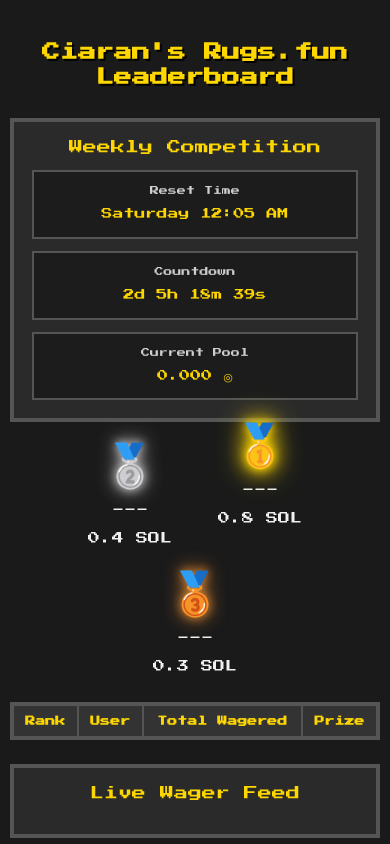
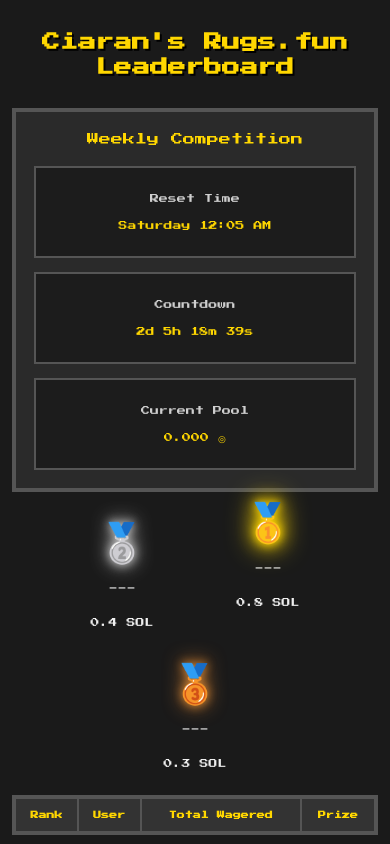
Before and after one commit to ciarandunne8-dev/CIARANS-RUGS-LEADERBOARD, a website: page public/index.html in a window 390 px wide. Shown: the top 844 px of the page. Drawn offline with nearby package versions, Linux system fonts and the light colour scheme; no server answers.

Commit message:
Improve spacing and layout

```diff
--- a/public/index.html
+++ b/public/index.html
@@ -6,6 +6,10 @@
   <title>Ciaran's Rugs.fun Leaderboard</title>
   <link href="https://fonts.googleapis.com/css2?family=Press+Start+2P&display=swap" rel="stylesheet" />
   <style>
+    * {
+      box-sizing: border-box;
+    }
+
     body {
       font-family: 'Press Start 2P', monospace;
       background: #1a1a1a;
@@ -13,13 +17,13 @@
       display: flex;
       flex-direction: column;
       align-items: center;
-      padding: 24px;
+      padding: 28px 20px 48px;
       margin: 0;
     }
 
     h1 {
       font-size: 24px;
-      margin: 16px 0 28px;
+      margin: 10px 0 28px;
       color: #ffd700;
       text-shadow: 2px 2px #000;
       text-align: center;
@@ -27,52 +31,58 @@
     }
 
     .panel {
-      width: min(950px, 95vw);
+      width: min(1100px, 100%);
       background: #2a2a2a;
       border: 4px solid #555;
-      margin-bottom: 24px;
+      margin-bottom: 26px;
       padding: 18px;
-      box-sizing: border-box;
     }
 
     .panel-title {
       font-size: 14px;
       color: #ffd700;
-      margin-bottom: 16px;
+      margin-bottom: 18px;
       text-align: center;
+      line-height: 1.5;
     }
 
     .competition-grid {
       display: grid;
       grid-template-columns: repeat(3, 1fr);
-      gap: 12px;
-      text-align: center;
+      gap: 14px;
     }
 
     .stat-box {
       background: #1c1c1c;
       border: 2px solid #555;
-      padding: 14px 10px;
+      padding: 18px 14px;
+      text-align: center;
+      min-height: 92px;
+      display: flex;
+      flex-direction: column;
+      justify-content: center;
     }
 
     .stat-label {
       font-size: 9px;
       color: #cfcfcf;
-      margin-bottom: 10px;
+      margin-bottom: 12px;
+      line-height: 1.6;
     }
 
     .stat-value {
       font-size: 11px;
       color: #ffd700;
-      line-height: 1.6;
+      line-height: 1.7;
     }
 
     .podium {
+      width: min(900px, 100%);
       display: flex;
       justify-content: center;
-      gap: 40px;
-      margin-bottom: 40px;
       align-items: flex-end;
+      gap: 56px;
+      margin: 8px 0 34px;
       flex-wrap: wrap;
     }
 
@@ -80,7 +90,7 @@
       display: flex;
       flex-direction: column;
       align-items: center;
-      width: 140px;
+      width: 150px;
       font-size: 12px;
       text-align: center;
     }
@@ -98,16 +108,20 @@
     }
 
     .medal {
-      font-size: 42px;
-      margin-bottom: 8px;
+      font-size: 46px;
+      margin-bottom: 10px;
       line-height: 1;
       display: inline-block;
       animation: bounce 3s ease-in-out infinite;
     }
 
     @keyframes bounce {
-      0%, 100% { transform: translateY(0); }
-      50% { transform: translateY(-10px); }
+      0%, 100% {
+        transform: translateY(0);
+      }
+      50% {
+        transform: translateY(-10px);
+      }
     }
 
     .gold-glow {
@@ -131,26 +145,29 @@
 
     .podium-user {
       margin-top: 8px;
-      min-height: 20px;
+      min-height: 24px;
+      line-height: 1.6;
     }
 
     .podium-prize {
-      margin-top: 8px;
+      margin-top: 10px;
+      line-height: 1.6;
     }
 
     table {
       border-collapse: collapse;
-      width: min(950px, 95vw);
+      width: min(1100px, 100%);
       background: #2a2a2a;
       border: 4px solid #555;
-      margin-bottom: 24px;
+      margin-bottom: 26px;
     }
 
     th, td {
-      padding: 10px;
+      padding: 12px 10px;
       text-align: center;
       border: 2px solid #555;
       font-size: 10px;
+      line-height: 1.5;
     }
 
     th {
@@ -181,25 +198,37 @@
     }
 
     .bottom-grid {
-      width: min(950px, 95vw);
+      width: min(1100px, 100%);
       display: grid;
       grid-template-columns: 1fr 1fr;
-      gap: 24px;
+      gap: 26px;
+      align-items: start;
+    }
+
+    .bottom-grid .panel {
+      width: 100%;
+      margin-bottom: 0;
+      min-height: 310px;
+      display: flex;
+      flex-direction: column;
     }
 
     .list {
       list-style: none;
       padding: 0;
       margin: 0;
+      width: 100%;
     }
 
     .list-item {
       background: #1c1c1c;
       border: 2px solid #555;
-      padding: 12px;
-      margin-bottom: 10px;
+      padding: 14px 12px;
+      margin-bottom: 12px;
       font-size: 9px;
-      line-height: 1.7;
+      line-height: 1.8;
+      width: 100%;
+      overflow-wrap: break-word;
     }
 
     .muted {
@@ -209,8 +238,8 @@
     .history-buttons {
       display: flex;
       justify-content: center;
-      gap: 10px;
-      margin-bottom: 14px;
+      gap: 12px;
+      margin-bottom: 16px;
       flex-wrap: wrap;
     }
 
@@ -228,22 +257,47 @@
       background: #333;
     }
 
-    @media (max-width: 850px) {
+    @media (max-width: 900px) {
       .competition-grid,
       .bottom-grid {
         grid-template-columns: 1fr;
       }
 
       .podium {
-        gap: 20px;
+        gap: 26px;
       }
 
       .podium-place {
-        width: 110px;
+        width: 120px;
       }
 
       h1 {
         font-size: 18px;
+      }
+
+      .panel-title {
+        font-size: 12px;
+      }
+    }
+
+    @media (max-width: 600px) {
+      body {
+        padding: 20px 12px 36px;
+      }
+
+      th, td {
+        font-size: 8px;
+        padding: 10px 6px;
+      }
+
+      .stat-value,
+      .podium-prize,
+      .podium-user {
+        font-size: 9px;
+      }
+
+      .medal {
+        font-size: 38px;
       }
     }
   </style>
@@ -446,7 +500,9 @@
         return;
       }
 
-      const rows = showAllHistory ? [...cachedHistory].reverse() : [cachedHistory[cachedHistory.length - 1]];
+      const rows = showAllHistory
+        ? [...cachedHistory].reverse()
+        : [cachedHistory[cachedHistory.length - 1]];
 
       rows.forEach((week) => {
         const winners = week.winners || [];
```
